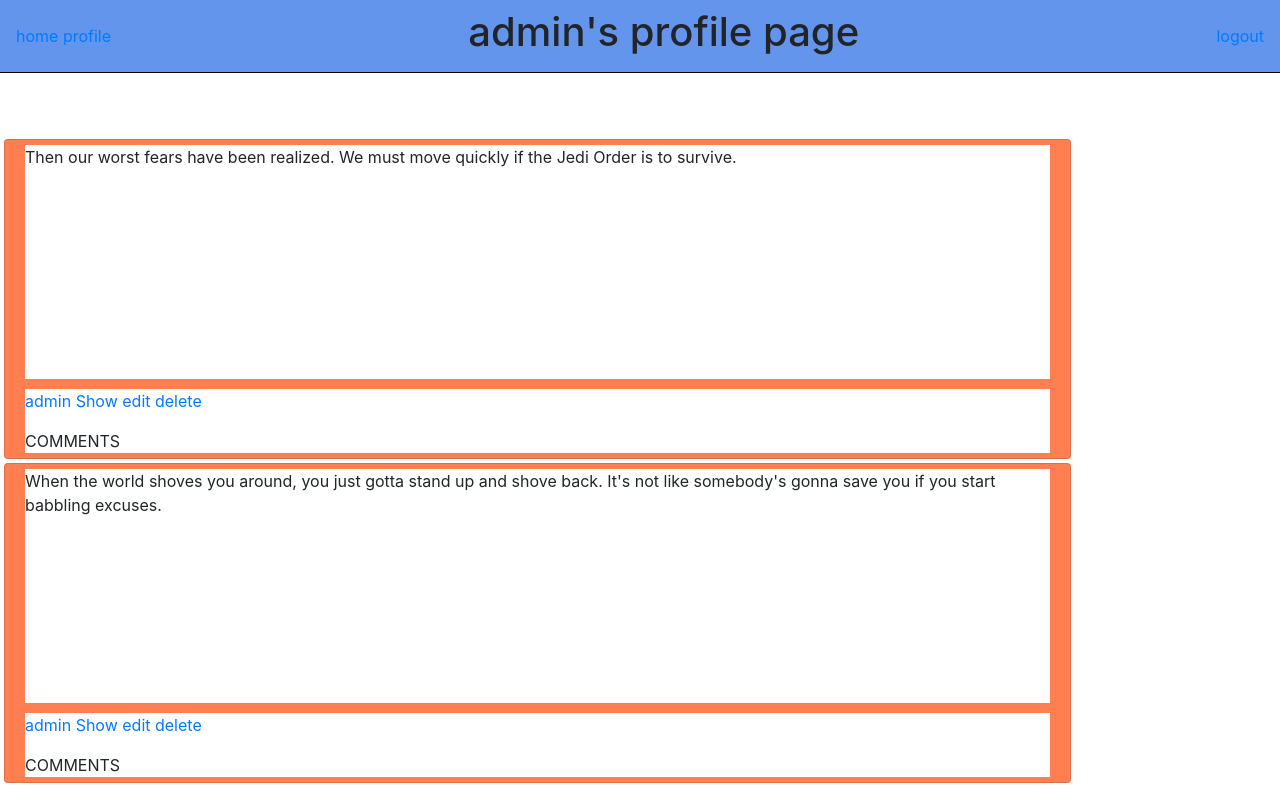
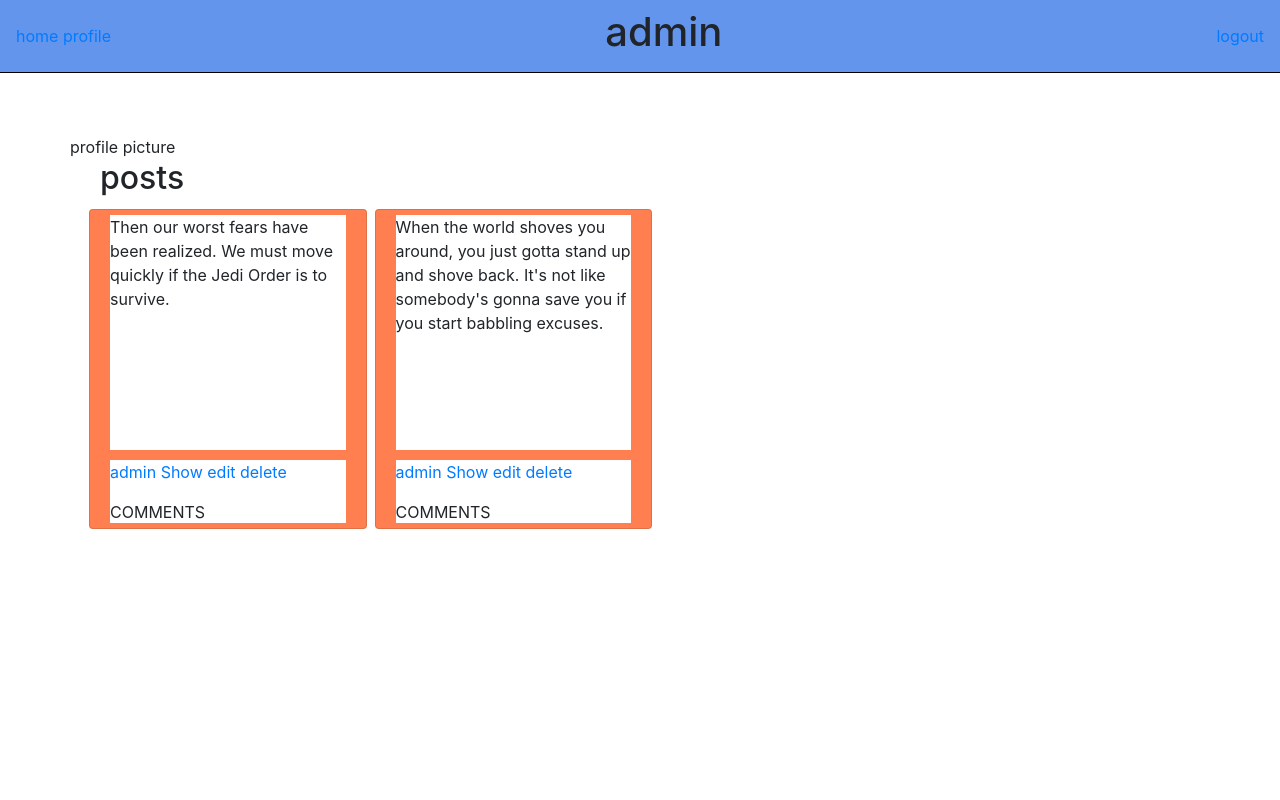
Before and after one commit to Guy-Norkunas/Rails-Group-Project, a Rails app: page /profile in a window 1280 px wide. Run offline with Rails 7, Linux system fonts and the light colour scheme; a user stored in the database is signed in; data comes from the database, SQL or seed files in the repository; style sheets or scripts are compiled from the project's sources.

Commit message:
views update, still WIP

```diff
--- a/app/views/post/index.html.erb
+++ b/app/views/post/index.html.erb
@@ -11,6 +11,7 @@
 	</div>
 
 	<div class="row justify-content-center">
-		<%= render 'shared/post'%>
+		<%= render 'shared/post',  style: 'col-10'%>
+    <%= render 'shared/comment' %>
 	</div>
 </div>
--- a/app/views/profile/index.html.erb
+++ b/app/views/profile/index.html.erb
@@ -1,3 +1,13 @@
-<%= render 'shared/nav', title: "#{current_user.username}'s profile page"  %>
+<%= render 'shared/nav', title: "#{current_user.username}"  %>
+<div class="container">
+  <div class="row">
+    <div>profile picture</div>
 
-<%= render 'shared/post' %>
+  </div>
+  <div class="container">
+    <h2>posts</h2>
+    <div class="row">
+      <%= render 'shared/post', style: 'col-3' %>
+    </div>
+  </div>
+</div>
--- a/app/views/shared/_nav.html.erb
+++ b/app/views/shared/_nav.html.erb
@@ -3,6 +3,6 @@
     <span id='home'><%= link_to 'home', home_page_path %></span>
     <span id='profile'><%= link_to 'profile', user_profile_path %></span>
   </div>
-  <h1 id='page-title'><%= title %></h1>
+  <h1 id='page-title' class="header"><%= title %></h1>
   <span id='logout'><%= link_to 'logout', destroy_user_session_path, method: :delete %></span>
 </div>
--- a/app/views/shared/_post.html.erb
+++ b/app/views/shared/_post.html.erb
@@ -1,5 +1,5 @@
 <% @posts.all.each do |post| %>
-	<div id="post" class="card col-lg-10">
+	<div id="post" class ="card <%=style%>">
 	<!-- Post Content --->
 	<div id="content">
 		<p><%= post.content %></p>
```
Also changed, not shown: app/views/profile/show.html.erb (+12 -2 lines), app/views/users/mailer/confirmation_instructions.html.erb (line endings or trailing spaces).
